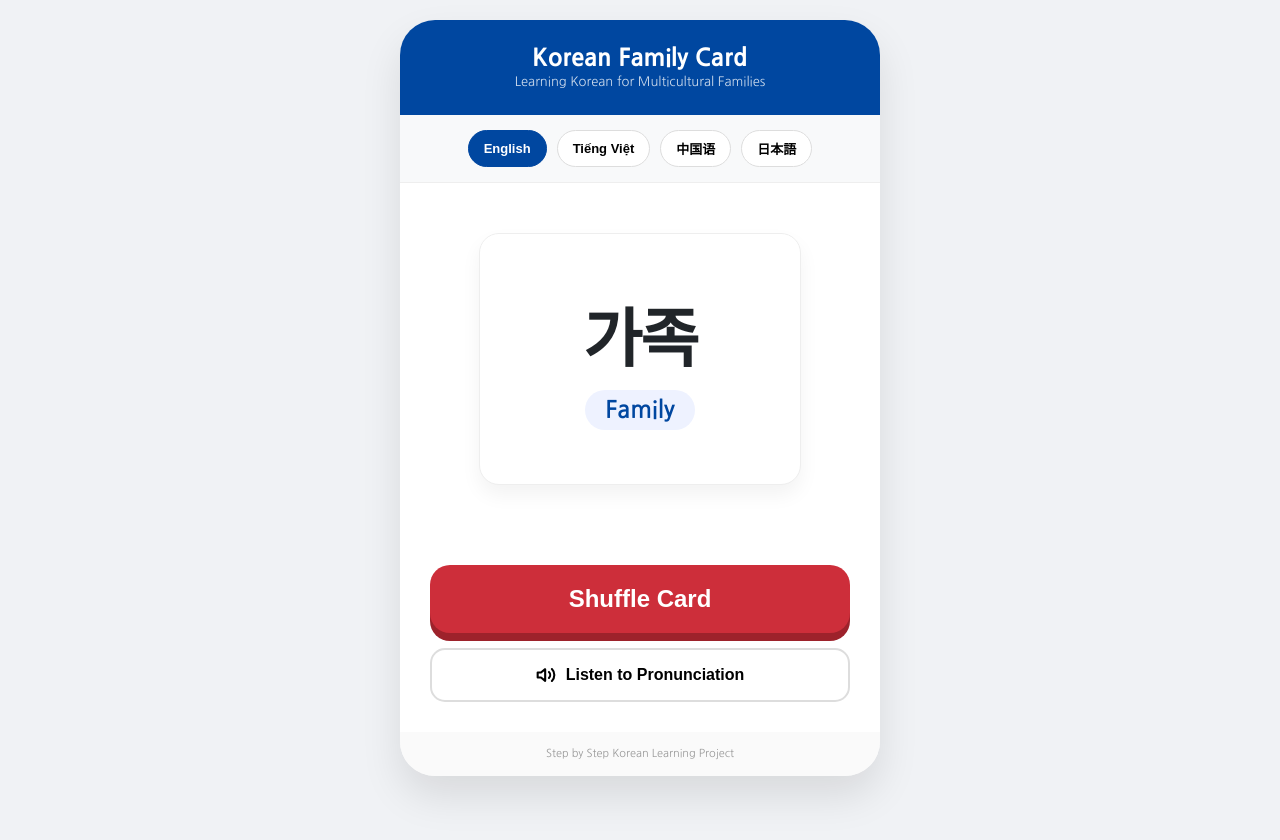
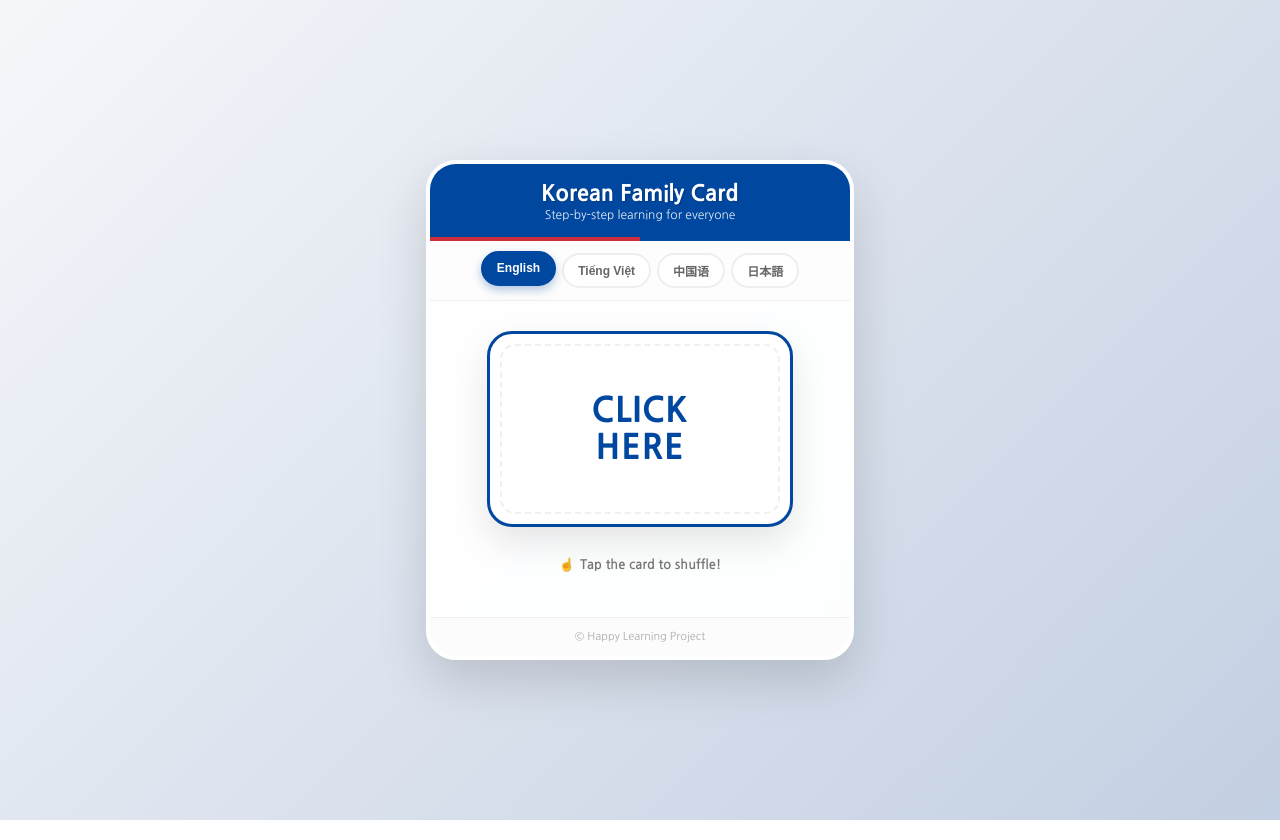
Before and after one commit to Ryuu-spec/Korean-Family-Card, a plain HTML site: page index.html in a window 1280 px wide. Drawn offline with Linux system fonts and the light colour scheme.

Commit message:
Update index.html

```diff
--- a/index.html
+++ b/index.html
@@ -10,82 +10,102 @@
         :root {
             --korean-blue: #0047a0;
             --korean-red: #cd2e3a;
-            --bg-gray: #f0f2f5;
+            --korean-yellow: #ffcc00;
+            --bg-gradient: linear-gradient(135deg, #f5f7fa 0%, #c3cfe2 100%);
             --card-white: #ffffff;
         }
 
         body {
             margin: 0;
-            padding: 20px;
-            background: var(--bg-gray);
+            padding: 10px;
+            background: var(--bg-gradient);
             font-family: 'Nanum Gothic', sans-serif;
             display: flex;
             flex-direction: column;
             align-items: center;
+            justify-content: center;
             min-height: 100vh;
+            overflow: hidden;
         }
 
         .app-container {
             width: 100%;
-            max-width: 480px;
-            background: var(--card-white);
-            border-radius: 35px;
-            box-shadow: 0 20px 40px rgba(0,0,0,0.1);
+            max-width: 420px;
+            background: rgba(255, 255, 255, 0.95);
+            backdrop-filter: blur(10px);
+            border-radius: 30px;
+            box-shadow: 0 20px 50px rgba(0,0,0,0.15);
             overflow: hidden;
             display: flex;
             flex-direction: column;
+            border: 4px solid white;
         }
 
         .app-header {
             background: var(--korean-blue);
             color: white;
-            padding: 25px;
+            padding: 18px;
             text-align: center;
+            position: relative;
+        }
+
+        .app-header::after {
+            content: '';
+            position: absolute;
+            bottom: 0;
+            left: 0;
+            width: 100%;
+            height: 4px;
+            background: linear-gradient(90deg, var(--korean-red) 50%, var(--korean-blue) 50%);
         }
 
         .app-header h1 {
             margin: 0;
-            font-size: 24px;
+            font-size: 22px;
             font-weight: 800;
+            text-shadow: 1px 1px 2px rgba(0,0,0,0.2);
         }
 
         .app-header p {
-            margin: 5px 0 0;
-            font-size: 13px;
-            opacity: 0.8;
+            margin: 4px 0 0;
+            font-size: 12px;
+            opacity: 0.9;
+            font-weight: 400;
         }
 
         .lang-selector {
             display: flex;
             justify-content: center;
-            gap: 10px;
-            padding: 15px;
-            background: #f8f9fa;
+            flex-wrap: wrap;
+            gap: 6px;
+            padding: 12px;
+            background: #fdfdfd;
             border-bottom: 1px solid #eee;
         }
 
         .lang-btn {
-            padding: 8px 15px;
-            border: 1px solid #ddd;
-            border-radius: 20px;
+            padding: 7px 14px;
+            border: 2px solid #eee;
+            border-radius: 18px;
             background: white;
-            font-size: 13px;
+            font-size: 12px;
             font-weight: 700;
+            color: #666;
             cursor: pointer;
-            transition: 0.2s;
+            transition: all 0.3s cubic-bezier(0.175, 0.885, 0.32, 1.275);
         }
 
         .lang-btn.active {
             background: var(--korean-blue);
             color: white;
             border-color: var(--korean-blue);
+            transform: translateY(-2px);
+            box-shadow: 0 4px 10px rgba(0, 71, 160, 0.3);
         }
 
-        /* 카드 영역 */
         .card-perspective {
-            perspective: 1000px;
-            flex: 1;
-            padding: 50px 20px;
+            perspective: 1200px;
+            padding: 30px 20px;
             display: flex;
             justify-content: center;
             align-items: center;
@@ -93,95 +113,144 @@
 
         .card-content {
             width: 100%;
-            max-width: 320px;
-            height: 250px;
+            max-width: 300px;
+            height: 190px;
             background: #fff;
-            border-radius: 20px;
+            border-radius: 25px;
             border: 1px solid #eee;
-            box-shadow: 0 10px 20px rgba(0,0,0,0.05);
+            box-shadow: 0 15px 35px rgba(0,0,0,0.1);
             display: flex;
             flex-direction: column;
             justify-content: center;
             align-items: center;
             text-align: center;
-            transition: transform 0.6s cubic-bezier(0.4, 0, 0.2, 1);
+            transition: transform 0.6s;
             transform-style: preserve-3d;
+            cursor: pointer;
+            position: relative;
+        }
+
+        /* 카드 테두리 효과 */
+        .card-content::before {
+            content: '';
+            position: absolute;
+            top: 10px;
+            left: 10px;
+            right: 10px;
+            bottom: 10px;
+            border: 2px dashed #f0f0f0;
+            border-radius: 15px;
+            pointer-events: none;
+        }
+
+        .card-content.cover {
+            border: 3px solid var(--korean-blue);
+        }
+
+        .cover-text {
+            font-size: 34px;
+            font-weight: 900;
+            color: var(--korean-blue);
+            line-height: 1.1;
+            letter-spacing: 1px;
+            animation: bounce 2s infinite;
+        }
+
+        @keyframes bounce {
+            0%, 20%, 50%, 80%, 100% {transform: translateY(0);}
+            40% {transform: translateY(-10px);}
+            60% {transform: translateY(-5px);}
         }
 
         .word-ko {
-            font-size: 64px;
+            font-size: 52px;
             font-weight: 800;
             color: #212529;
-            margin-bottom: 10px;
-            letter-spacing: -2px;
+            margin-bottom: 8px;
+            letter-spacing: -1px;
+            filter: drop-shadow(0 2px 4px rgba(0,0,0,0.1));
         }
 
         .word-tr {
-            font-size: 24px;
+            font-size: 22px;
             font-weight: 700;
-            color: var(--korean-blue);
-            background: #eef2ff;
-            padding: 8px 20px;
-            border-radius: 30px;
+            color: var(--korean-red);
+            background: #fff5f5;
+            padding: 6px 20px;
+            border-radius: 25px;
+            border: 1px solid #ffe3e3;
         }
 
-        /* 하단 컨트롤 영역 */
-        .control-area {
-            padding: 30px;
+        .click-hint {
+            text-align: center;
+            font-size: 13px;
+            color: #777;
+            font-weight: 700;
+            margin-bottom: 20px;
             display: flex;
-            flex-direction: column;
-            gap: 15px;
+            align-items: center;
+            justify-content: center;
+            gap: 5px;
         }
 
-        .btn-draw {
-            padding: 20px;
-            background: var(--korean-red);
-            color: white;
-            border: none;
-            border-radius: 20px;
-            font-size: 24px;
-            font-weight: 800;
-            cursor: pointer;
-            box-shadow: 0 8px 0 #9d222b;
-            transition: 0.1s;
+        .click-hint span {
+            color: var(--korean-red);
         }
 
-        .btn-draw:active {
-            transform: translateY(4px);
-            box-shadow: 0 4px 0 #9d222b;
+        .control-area {
+            padding: 0 25px 25px 25px;
         }
 
         .btn-tts {
+            width: 100%;
             padding: 15px;
             background: white;
-            border: 2px solid #ddd;
-            border-radius: 15px;
+            border: 2px solid #eee;
+            border-radius: 20px;
             font-size: 16px;
-            font-weight: 700;
+            font-weight: 800;
+            color: #333;
             display: flex;
             align-items: center;
             justify-content: center;
-            gap: 10px;
+            gap: 12px;
             cursor: pointer;
+            transition: all 0.2s;
+            box-shadow: 0 4px 0 #eee;
+        }
+
+        .btn-tts:hover {
+            background: #f8f9fa;
+        }
+
+        .btn-tts:active {
+            transform: translateY(3px);
+            box-shadow: 0 1px 0 #eee;
         }
 
         .status-footer {
-            padding: 15px;
+            padding: 12px;
             font-size: 11px;
-            color: #999;
+            color: #aaa;
             text-align: center;
-            background: #fafafa;
+            background: #fcfcfc;
+            border-top: 1px solid #f0f0f0;
         }
 
         /* 회전 애니메이션 */
         .spinning {
-            animation: cardFlip 0.6s ease-in-out;
+            animation: cardFlip 0.6s cubic-bezier(0.4, 0, 0.2, 1);
         }
 
         @keyframes cardFlip {
             0% { transform: rotateY(0deg) scale(1); }
-            50% { transform: rotateY(180deg) scale(1.1); }
-            100% { transform: rotateY(360deg) scale(1); }
+            45% { transform: rotateY(90deg) scale(1.1); }
+            55% { transform: rotateY(90deg) scale(1.1); }
+            100% { transform: rotateY(180deg) scale(1); }
+        }
+
+        .card-inner-rotated {
+            transform: rotateY(180deg);
         }
     </style>
 </head>
@@ -190,7 +259,7 @@
 <div class="app-container">
     <div class="app-header">
         <h1>Korean Family Card</h1>
-        <p>Learning Korean for Multicultural Families</p>
+        <p>Step-by-step learning for everyone</p>
     </div>
 
     <div class="lang-selector">
@@ -201,22 +270,26 @@
     </div>
 
     <div class="card-perspective">
-        <div class="card-content" id="card_face">
-            <div id="display_ko" class="word-ko">가족</div>
-            <div id="display_tr" class="word-tr">Family</div>
+        <div class="card-content cover" id="card_face" onclick="drawCard()">
+            <div id="card_inner" class="cover-text">
+                CLICK<br>HERE
+            </div>
         </div>
     </div>
 
+    <div class="click-hint" id="hint_text">
+        <span>☝</span> Tap the card to shuffle!
+    </div>
+
     <div class="control-area">
-        <button class="btn-draw" onclick="drawCard()">Shuffle Card</button>
-        <button class="btn-tts" onclick="speak()">
-            <svg width="20" height="20" viewBox="0 0 24 24" fill="none" stroke="currentColor" stroke-width="2.5" stroke-linecap="round" stroke-linejoin="round"><polygon points="11 5 6 9 2 9 2 15 6 15 11 19 11 5"></polygon><path d="M19.07 4.93a10 10 0 0 1 0 14.14M15.54 8.46a5 5 0 0 1 0 7.07"></path></svg>
-            Listen to Pronunciation
+        <button class="btn-tts" id="tts_btn" onclick="speak()" style="display:none; visibility: hidden;">
+            <svg width="24" height="24" viewBox="0 0 24 24" fill="none" stroke="var(--korean-blue)" stroke-width="2.5" stroke-linecap="round" stroke-linejoin="round"><polygon points="11 5 6 9 2 9 2 15 6 15 11 19 11 5"></polygon><path d="M19.07 4.93a10 10 0 0 1 0 14.14M15.54 8.46a5 5 0 0 1 0 7.07"></path></svg>
+            Hear Pronunciation
         </button>
     </div>
 
     <div class="status-footer">
-        Step by Step Korean Learning Project
+        &copy; Happy Learning Project
     </div>
 </div>
 
@@ -227,7 +300,7 @@
         { ko: "아버지", en: "Father", vi: "Bố", zh: "爸爸", ja: "お父さん" },
         { ko: "어머니", en: "Mother", vi: "Mẹ", zh: "妈妈", ja: "お母さん" },
         { ko: "형", en: "Older Brother", vi: "Anh", zh: "哥哥", ja: "お兄さん" },
-        { ko: "누나", en: "Older Sister", vi: "Chị", zh: "姐姐", ja: "お姉상" },
+        { ko: "누나", en: "Older Sister", vi: "Chị", zh: "姐姐", ja: "お姉さん" },
         { ko: "남동생", en: "Younger Brother", vi: "Em trai", zh: "弟弟", ja: "弟" },
         { ko: "여동생", en: "Younger Sister", vi: "Em gái", zh: "妹妹", ja: "妹" }
     ];
@@ -235,6 +308,7 @@
     let currentLang = 'en';
     let currentIndex = -1;
     let isDrawing = false;
+    let flipState = 0; // 0 or 180
 
     function setLang(lang) {
         currentLang = lang;
@@ -246,7 +320,7 @@
                 btn.classList.add('active');
             }
         });
-        updateDisplay();
+        if (currentIndex !== -1) updateDisplay();
     }
 
     function drawCard() {
@@ -254,11 +328,22 @@
         isDrawing = true;
 
         const face = document.getElementById('card_face');
+
+        // 애니메이션 초기화 및 시작
         face.classList.remove('spinning');
         void face.offsetWidth;
         face.classList.add('spinning');
 
+        // 90도 회전 시점에 내용 변경
         setTimeout(() => {
+            if (currentIndex === -1) {
+                face.classList.remove('cover');
+                face.style.border = "1px solid #eee";
+                document.getElementById('tts_btn').style.display = 'flex';
+                document.getElementById('tts_btn').style.visibility = 'visible';
+                document.getElementById('hint_text').innerHTML = "<span>🔄</span> Tap again to shuffle!";
+            }
+
             let nextIndex;
             do {
                 nextIndex = Math.floor(Math.random() * dataSet.length);
@@ -274,20 +359,25 @@
     }
 
     function updateDisplay() {
-        const item = dataSet[currentIndex] || { ko: "가족", en: "Family", vi: "Gia đình", zh: "家族", ja: "家族" };
-        document.getElementById('display_ko').innerText = item.ko;
-        document.getElementById('display_tr').innerText = item[currentLang];
+        const item = dataSet[currentIndex];
+        const inner = document.getElementById('card_inner');
+
+        // 회전 시 텍스트가 뒤집히지 않도록 조정
+        inner.classList.add('card-inner-rotated');
+        inner.innerHTML = `
+            <div id="display_ko" class="word-ko">${item.ko}</div>
+            <div id="display_tr" class="word-tr">${item[currentLang]}</div>
+        `;
     }
 
     function speak() {
-        const text = document.getElementById('display_ko').innerText;
+        if (currentIndex === -1) return;
+        const text = dataSet[currentIndex].ko;
         const msg = new SpeechSynthesisUtterance(text);
         msg.lang = 'ko-KR';
         msg.rate = 0.9;
         window.speechSynthesis.speak(msg);
     }
-
-    window.onload = () => { updateDisplay(); };
 </script>
 
 </body>
```
